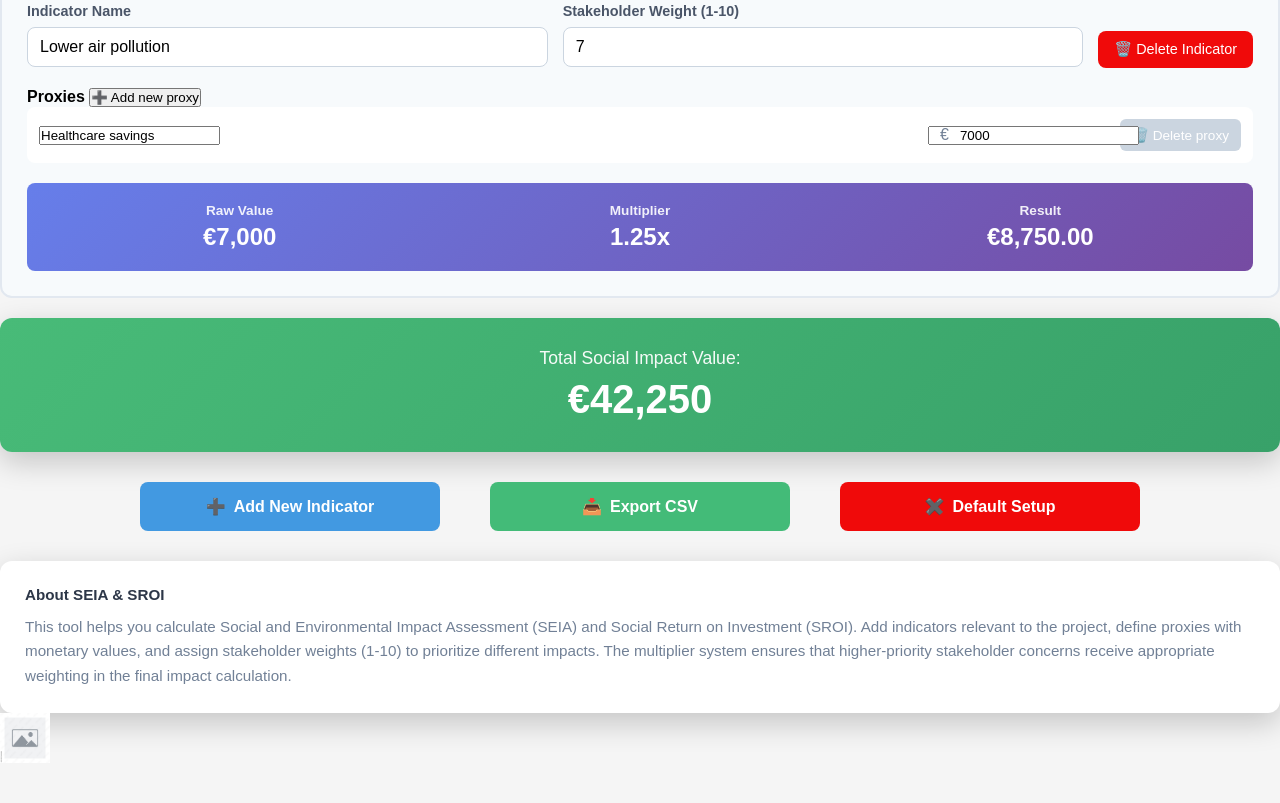
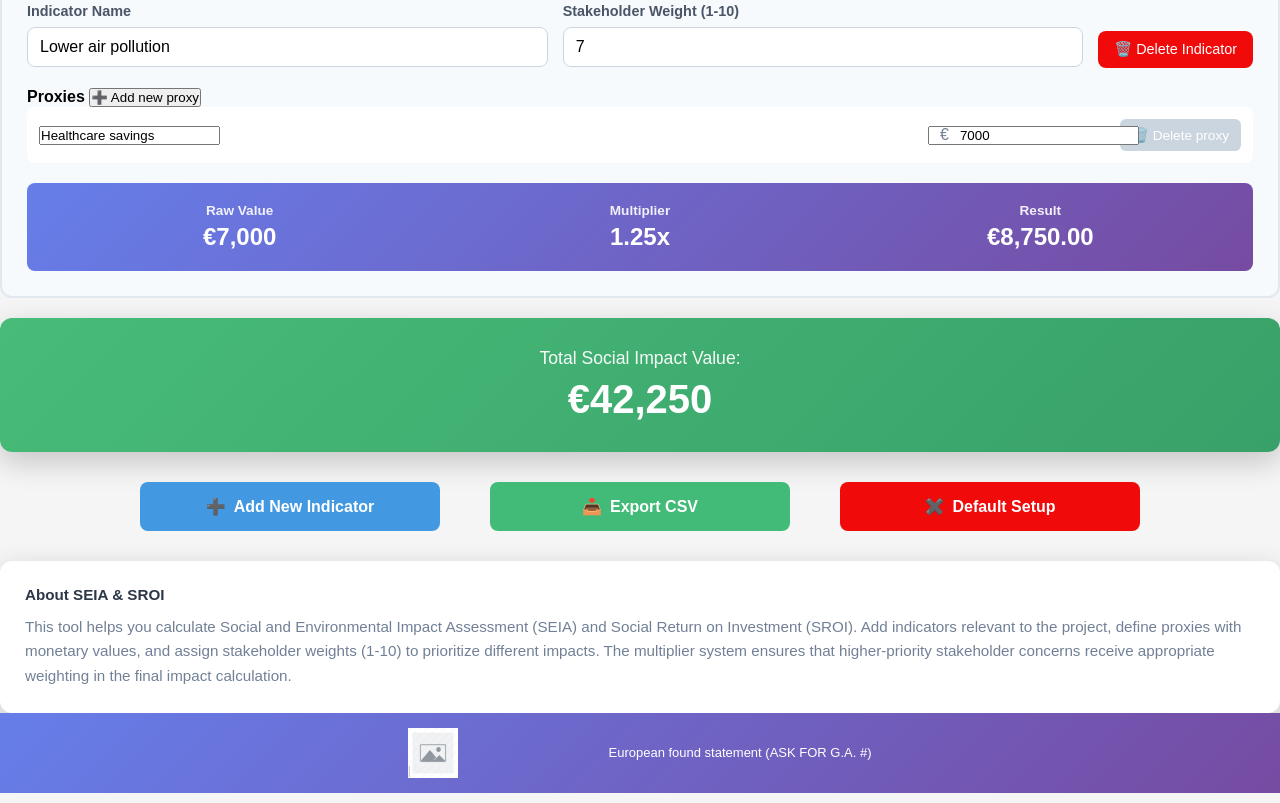
Before and after one commit to LorenzoCane/DBL_REFORMERS_Training, a plain HTML site: page index.html in a window 1280 px wide. Shown: the part 1139-1942 px from the top of the page. Before the commit the page ends 1906 px from the top, so only its background shows below. Drawn offline with Linux system fonts and the light colour scheme.

Commit message:
Modify footer

```diff
--- a/REF_syle.css
+++ b/REF_syle.css
@@ -13,6 +13,7 @@ Last version : 07/01/2026
 }
 
 body {
+    background: #AEE1E8;
     display: flex;
     flex-direction: column;
     background: whitesmoke;
@@ -386,3 +387,17 @@ h3 {
     line-height: 1.6;
     font-size: 0.95em;
 }
+
+.footer {
+    background: linear-gradient(135deg, #667eea 0%, #764ba2 100%);
+    ;
+    display: flex;
+    flex-direction: row;
+    align-items: center;
+    justify-content: center;
+    padding: 15px 10px;
+    gap: 150px;
+    margin-bottom: 10px;
+    color: white;
+    font-size: small;
+}
--- a/index.html
+++ b/index.html
@@ -66,7 +66,7 @@
 
     <div class="footer">
         <img src="img/placeholder.jpeg" , height="50px">
-        <p class="europeanFounded"></p>
+        <p class="europeanFounded"> European found statement (ASK FOR G.A. #)</p>
     </div>
 
     <script src="REFORMERS_script.js"></script>
```
